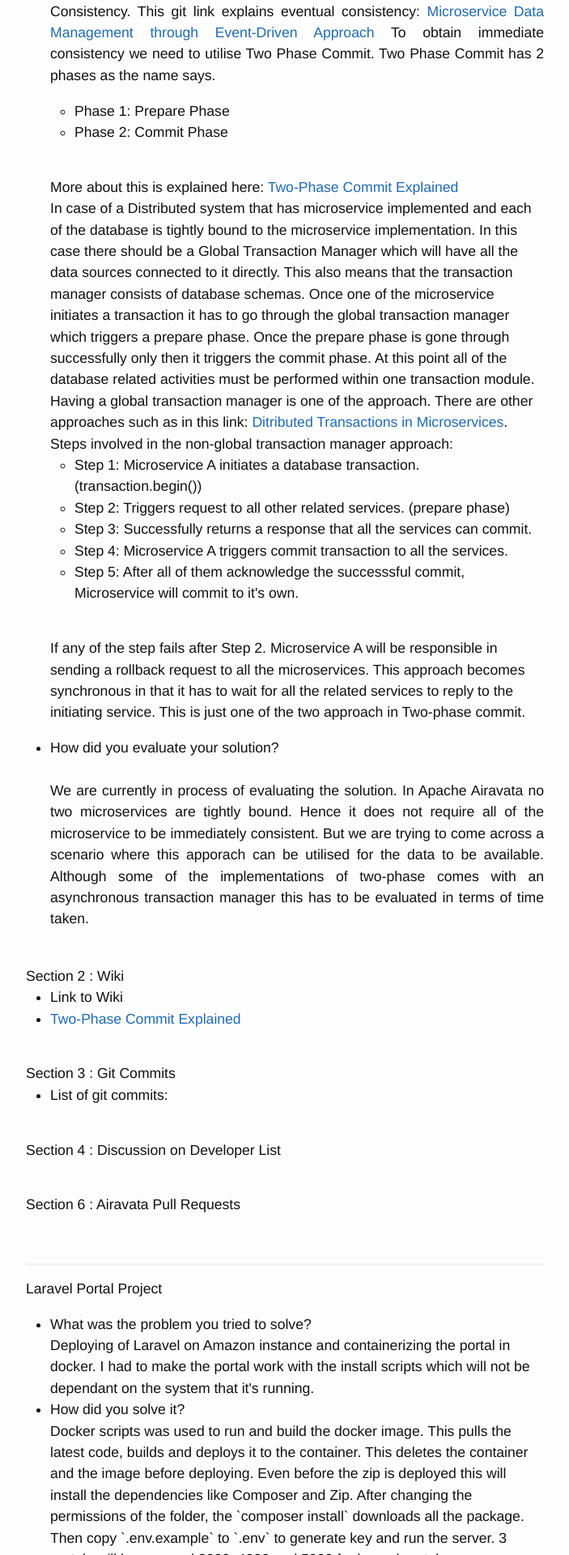
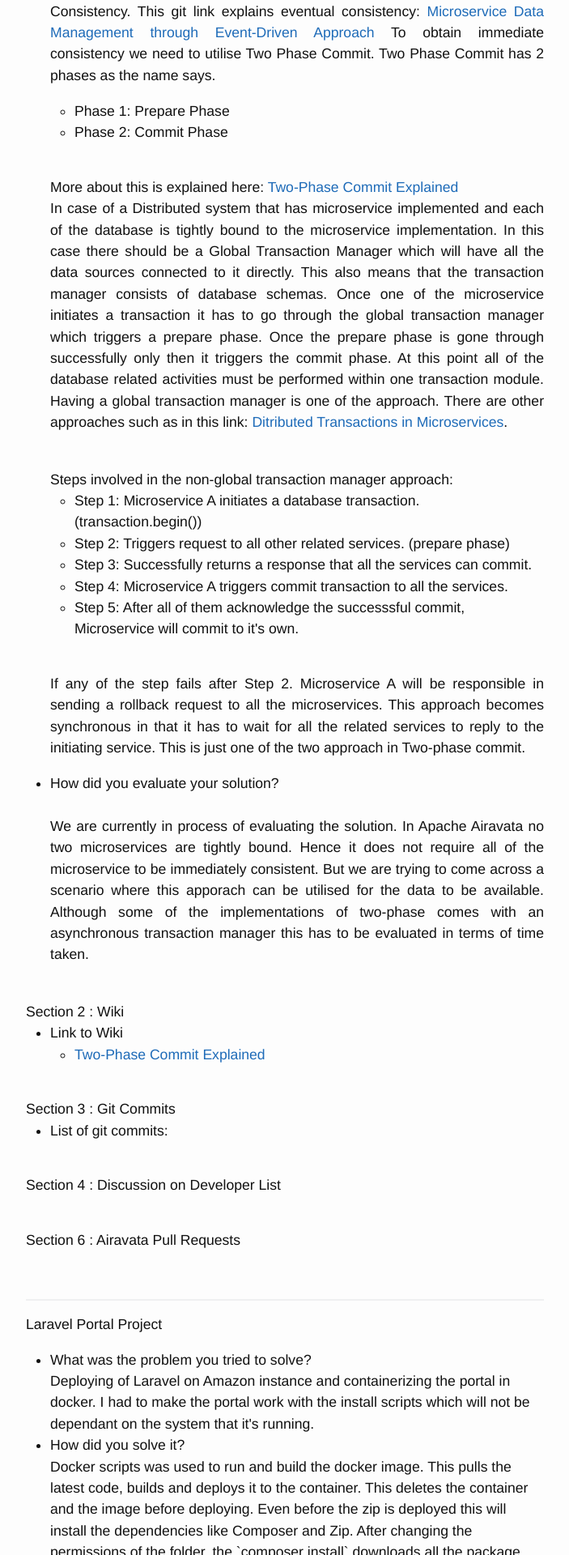
Before and after one commit to tbindi/tbindi.github.com, a Jekyll site: the page built from project.html, in a window 1280 px wide. Shown: the part 777-2697 px from the top of the page at 81% size, without its empty margins (288-991 px from the left). Built offline with Jekyll 4.4.1, drawn with Linux system fonts in a browser that asks for light colours.

Commit message:
Update project.html

```diff
--- a/project.html
+++ b/project.html
@@ -19,15 +19,18 @@
 	     There are 2 ways to solve it: Eventual Consistency and Immediate Consistency.
 	     This git link explains eventual consistency: <a target="_blank" href="https://github.com/airavata-courses/spring17-microservice-data-management">Microservice Data Management through Event-Driven Approach</a>
 	     To obtain immediate consistency we need to utilise Two Phase Commit. Two Phase Commit has 2 phases as the name says. <br>
+	      </p>
 	      <ul>
 		      <li> Phase 1: Prepare Phase </li>
 
 		      <li> Phase 2: Commit Phase </li>
 	      </ul><br>
+	      <p align="justify">
 	      More about this is explained here: <a target="_blank" href="https://github.com/airavata-courses/spring17-microservice-data-management/wiki/Two-Phase-Commit-Explained">Two-Phase Commit Explained</a> <br>
 	      In case of a Distributed system that has microservice implemented and each of the database is tightly bound to the microservice implementation. In this case there should be a Global Transaction Manager which will have all the data sources connected to it directly. This also means that the transaction manager consists of database schemas.
 	      Once one of the microservice initiates a transaction it has to go through the global transaction manager which triggers a prepare phase. Once the prepare phase is gone through successfully only then it triggers the commit phase. At this point all of the database related activities must be performed within one transaction module. Having a global transaction manager is one of the approach.
 	      There are other approaches such as in this link: <a target="_blank" href="http://blog.aspiresys.com/software-product-engineering/producteering/distributed-transactions-in-microservices/">Ditributed Transactions in Microservices</a>.
+	      </p>
 	      <br>
 	      Steps involved in the non-global transaction manager approach:
 	      <ul>
@@ -38,6 +41,7 @@
 		      <li>Step 5: After all of them acknowledge the successsful commit, Microservice will commit to it's own. </li>
 	      </ul>
 	      <br>
+	      <p align="justify">
 	      If any of the step fails after Step 2. Microservice A will be responsible in sending a rollback request to all the microservices. This approach becomes synchronous in that it has to wait for all the related services to reply to the initiating service. This is just one of the two approach in Two-phase commit.
 	      <br>
 	      </p>
@@ -50,7 +54,9 @@
 	Section 2 : Wiki
       <ul>
 	      <li>Link to Wiki</li>
+	      <ul>
 	      <li> <a target="_blank" href="https://github.com/airavata-courses/spring17-microservice-data-management/wiki/Two-Phase-Commit-Explained">Two-Phase Commit Explained</a> </li>
+	      </ul>
       </ul><br>
 	  Section 3 : Git Commits
       <ul>
@@ -83,9 +89,11 @@
 	  Section 3 : Git Commits
       <ul>
 	      <li>List of git commits:</li>
+	      <ul>
 	      <li><a target="_blank" href="https://github.com/airavata-courses/spring17-laravel-portal/issues/10">Issues with script.sh while running from outside #10</a></li>
 	      <li><a target="_blank" href="https://github.com/airavata-courses/spring17-laravel-portal/issues/8">Containerizing Laravel Portal from running on the instance #8</a></li>
 	      <li><a target="_blank" href="https://github.com/airavata-courses/spring17-laravel-portal/issues/6">Setup Laravel to work on remote instance #6</a></li>
+	      </ul>
       </ul>
 <!-- 	  Section 4 : Discussion on Developer List
       <ul>
```
